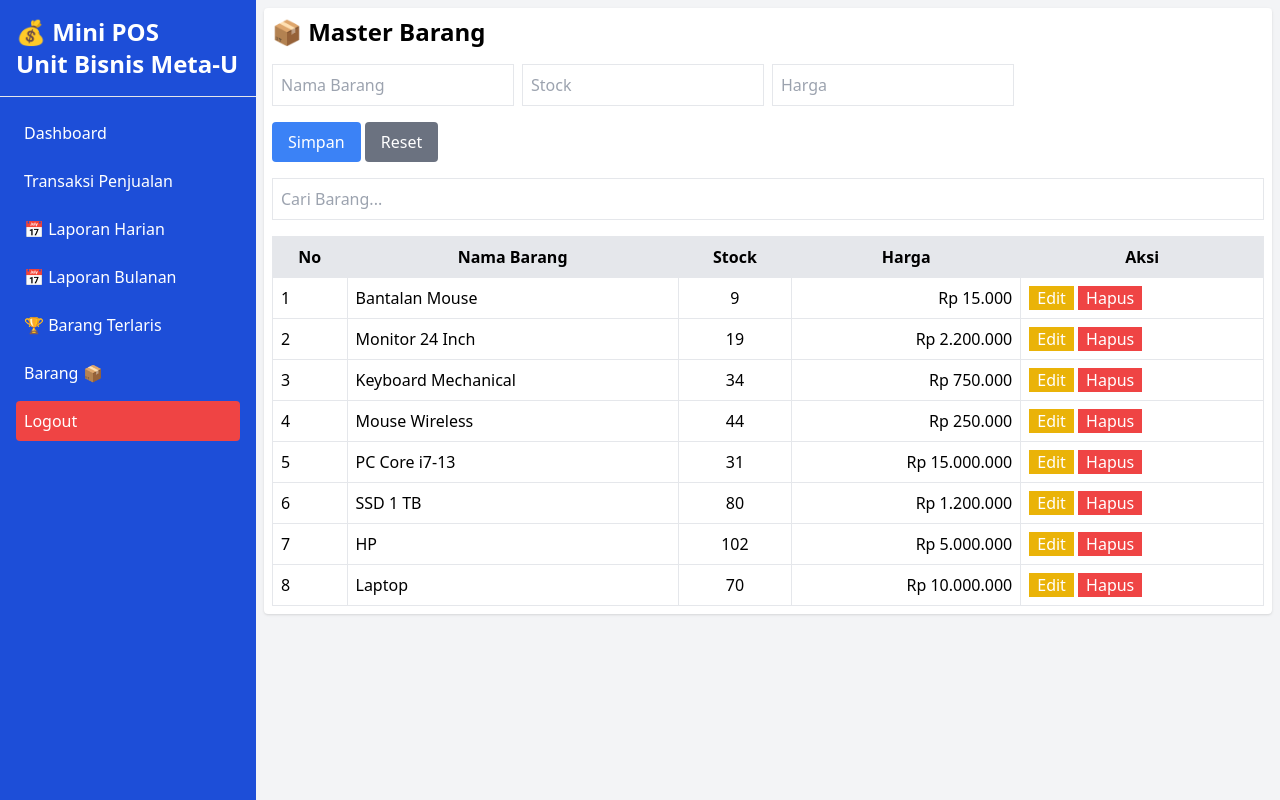
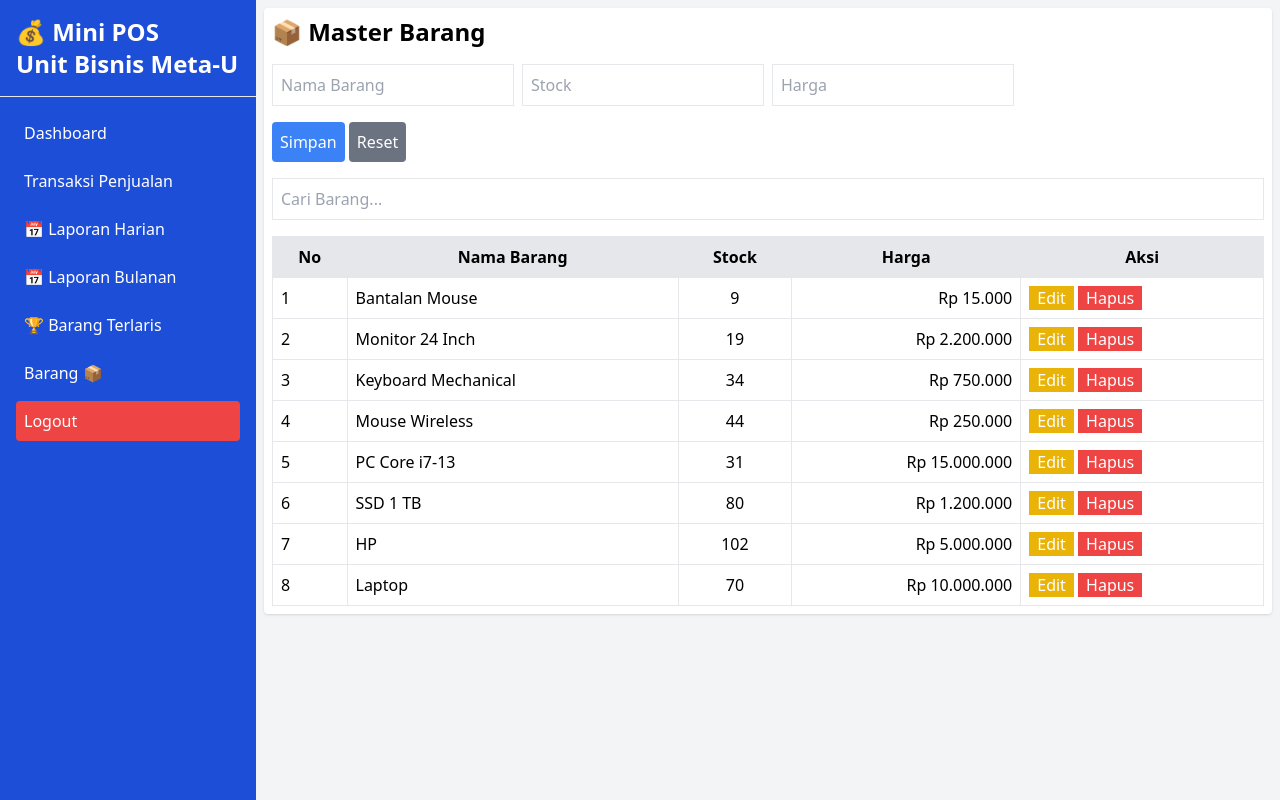
Before and after one commit to amrin2017/minipos-js, a PHP site: page /barang.php in a window 1280 px wide. Run offline with PHP 8.4, Linux system fonts and the light colour scheme; a user stored in the database is signed in; data comes from the database, SQL or seed files in the repository; some libraries are stand-ins or nearby versions.

```diff
--- a/barang.php
+++ b/barang.php
@@ -111,13 +111,13 @@ include 'auth.php';
 
                 <div class="mb-4">
 
-                    <button onclick="simpan()" class="bg-blue-500 text-white px-4 py-2 rounded">
+                    <button onclick="simpan()" class="bg-blue-500 text-white px-2 py-2 rounded">
 
                         Simpan
 
                     </button>
 
-                    <button onclick="resetForm()" class="bg-gray-500 text-white px-4 py-2 rounded">
+                    <button onclick="resetForm()" class="bg-gray-500 text-white px-2 py-2 rounded">
 
                         Reset
 
```
Also changed, not shown: readme.md.
